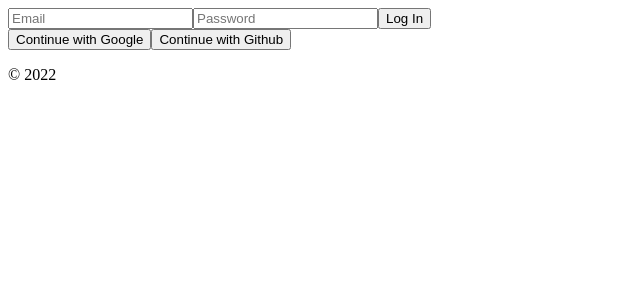
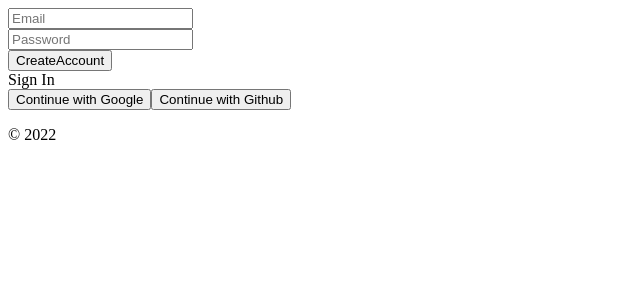
Before and after one commit to wind340/ReactTwitterClone, a React (Create React App) app: page /#/ in a window 1280 px wide. Shown: the top 300 px of the page, without its empty margins (0-640 px from the left). Built offline with nearby package versions, Linux system fonts and the light colour scheme; no server answers.

Commit message:
error출력 , toggle로 가입/로그인 상태 변환

```diff
--- a/src/routes/Auth.js
+++ b/src/routes/Auth.js
@@ -1,8 +1,16 @@
+import { authService } from "fbase";
 import React, { useState } from "react";
+import {
+  getAuth,
+  createUserWithEmailAndPassword,
+  signInWithEmailAndPassword,
+} from "firebase/auth";
 
 const Auth = () => {
   const [email, setEmail] = useState("");
   const [password, setPassword] = useState("");
+  const [newAccount, setNewAccount] = useState(true);
+  const [error, setError] = useState("");
   const onChange = (event) => {
     const {
       target: { name, value },
@@ -13,9 +21,31 @@ const Auth = () => {
       setPassword(value);
     }
   };
-  const onSubmit = (event) => {
+  const onSubmit = async (event) => {
     event.preventDefault();
+    try {
+      let data;
+      const auth = getAuth();
+      if (newAccount) {
+        const data = await createUserWithEmailAndPassword(
+          authService,
+          email,
+          password
+        );
+      } else {
+        const data = await signInWithEmailAndPassword(
+          authService,
+          email,
+          password
+        );
+      }
+      console.log(data);
+    } catch (error) {
+      setError(error.message);
+    }
   };
+  const toggleAccount = () => setNewAccount((prev) => !prev);
+
   return (
     <div>
       <form onSubmit={onSubmit}>
@@ -27,6 +57,7 @@ const Auth = () => {
           value={email}
           onChange={onChange}
         />
+        <br />
         <input
           name="password"
           type="password"
@@ -35,8 +66,11 @@ const Auth = () => {
           value={password}
           onChange={onChange}
         />
-        <input type="submit" value="Log In" />
+        <br />
+        <input type="submit" value={newAccount ? "CreateAccount" : "Sign In"} />
+        {error}
       </form>
+      <span onClick={toggleAccount}>{newAccount ? "Sign In" : "Create"}</span>
       <div>
         <button>Continue with Google</button>
         <button>Continue with Github</button>
```
